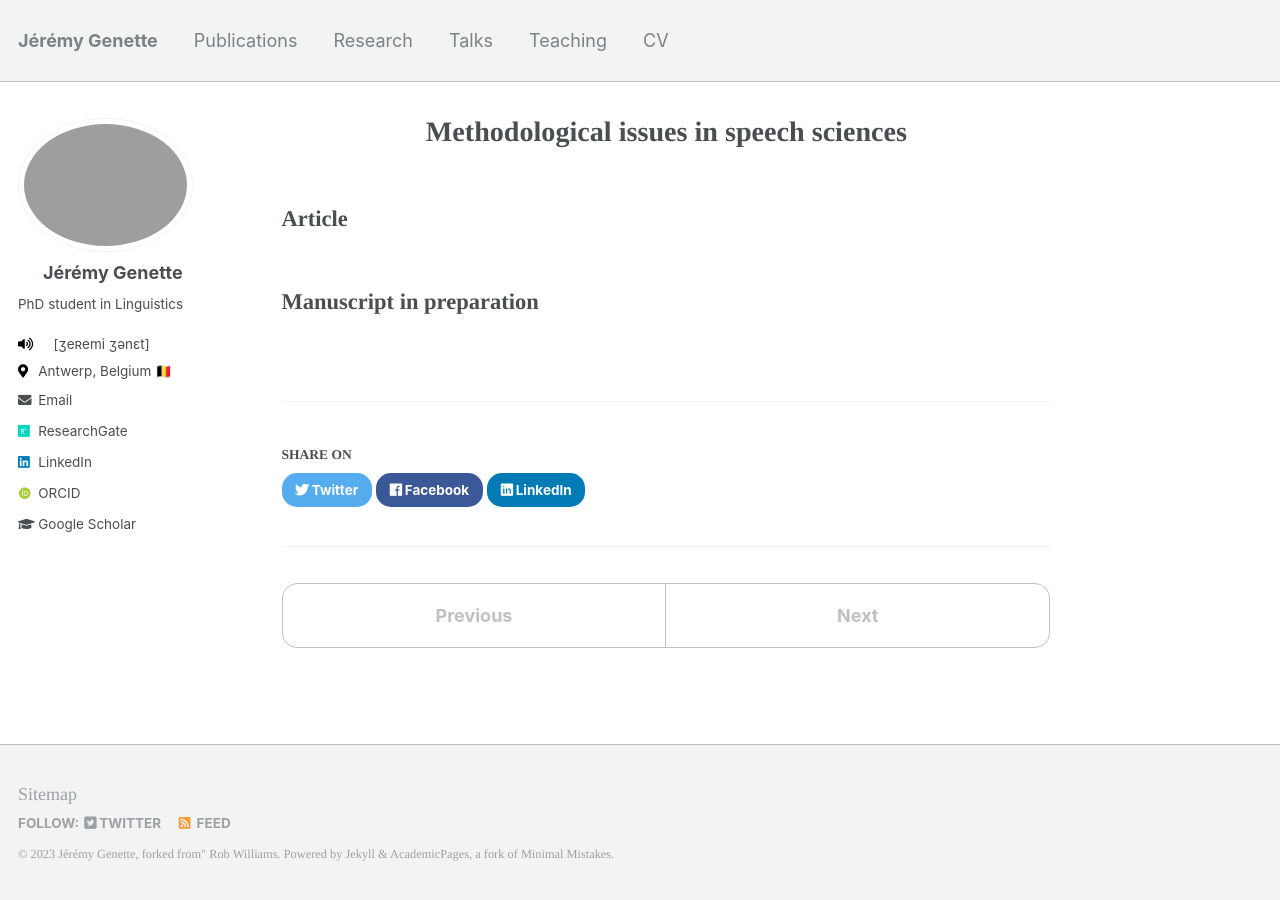
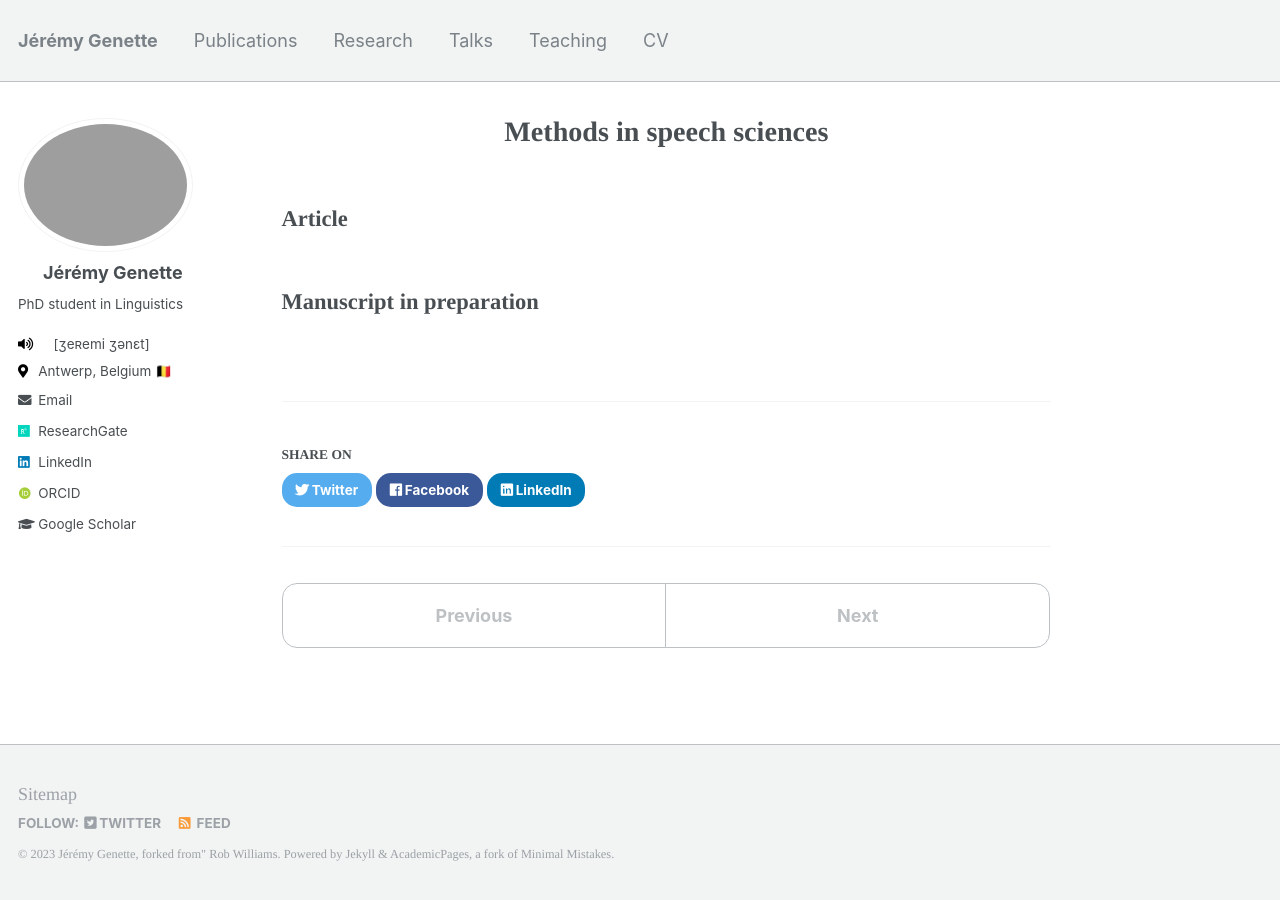
Before and after one commit to jgenette/jgenette.github.io, a Jekyll site: the page built from _research/conflict-preemption.md, in a window 1280 px wide. Built offline with Jekyll 4.4.1, drawn with Linux system fonts in a browser that asks for light colours; some web fonts are replaced.

Commit message:
Update conflict-preemption.md

```diff
--- a/_research/conflict-preemption.md
+++ b/_research/conflict-preemption.md
@@ -1,7 +1,7 @@
 ---
-title: "Methodological issues in speech sciences"
+title: "Methods in speech sciences"
 layout: single-portfolio
-excerpt: "<img src='/images/research/epr.png' alt=''>"
+excerpt: "<img src='/images/research/methodology.png' alt=''>"
 collection: research
 order_number: 10
 header:
```
